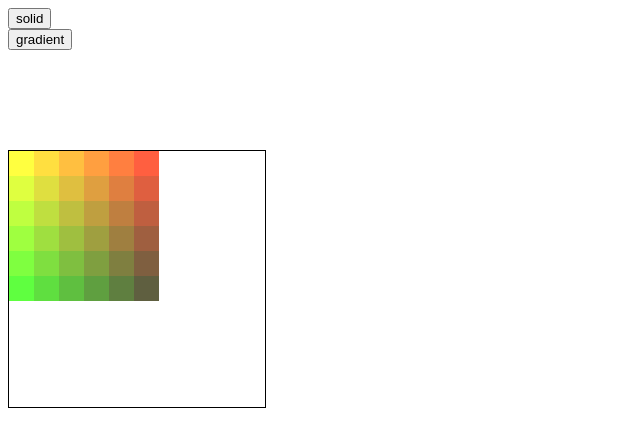
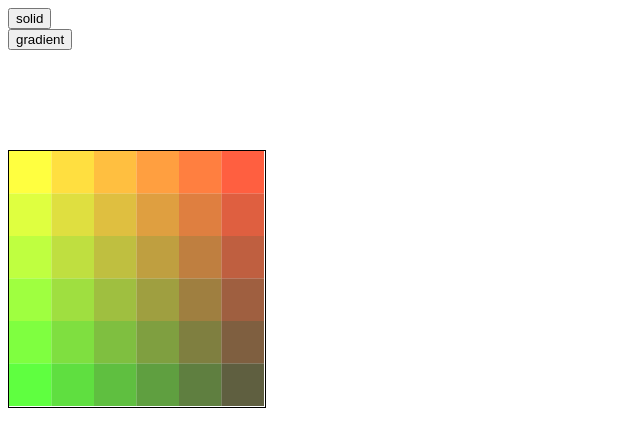
Before and after one commit to CodeSolutions2/temp_repo, a plain HTML site: page index1.html in a window 1280 px wide. Both pictures are taken after a click on the button "gradient". Shown: the whole page, without its empty margins (0-640 px from the left). Drawn offline with Linux system fonts and the light colour scheme.

Commit message:
Update index1.html

```diff
--- a/index1.html
+++ b/index1.html
@@ -24,20 +24,6 @@ document.getElementById("canvas_img").height = height;
 
 async function solid() {
 
-	// const image = await new Image();
-	// Make a solid colored background appear on the canvas
-	// image.onload = await function () {
-	// 	ctx.drawImage(image, 0, 0);
-	// 	const r = Math.floor(Math.random()*255);
-	// 	const g = Math.floor(Math.random()*255);
-	// 	const b = Math.floor(Math.random()*255);
-	// 	const alpha = Math.floor(Math.random()*100);
-	// 	ctx.fillStyle = `rgb(${r} ${g} ${b} / ${alpha}%)`;
-	// 	ctx.fillRect(0, 0, width, height);
-	// }
-
-	// OR
-
 	const r = Math.floor(Math.random()*255);
 	const g = Math.floor(Math.random()*255);
 	const b = Math.floor(Math.random()*255);
@@ -52,32 +38,22 @@ async function solid() {
 
 async function gradient() {
 
-	// const image = await new Image();
-	// image.onload = await function () {
-	// 	ctx.drawImage(image, 0, 0);
-		// Make a gradient colored background appear on the canvas
-	// 	const max_val = 20;
-	// 	const num_of_squares = Math.floor(Math.random()*max_val);
-	// 	for (let i = 0; i < num_of_squares; i++) {
-	// 		for (let j = 0; j < num_of_squares; j++) {
-	// 			let k = Math.floor(Math.random()*(num_of_squares-1));
-	// 			ctx.fillStyle = `rgb(${Math.floor((255 - 255/num_of_squares)*i)} ${Math.floor((255 - 255/num_of_squares)*j)} ${Math.floor((255 - 255/num_of_squares)*k)} / 75%)`;
-	// 			ctx.fillRect(j*(255/num_of_squares), i*(255/num_of_squares), 255/num_of_squares, 255/num_of_squares);
-	// 		}
-	// 	}
-	// }
-
-
-	// OR
-
 	// Make a gradient colored background appear on the canvas
 	const max_val = 20;
-	// const num_of_squares = Math.floor(Math.random()*max_val);
+
+	// ----------------------
 
 	// Verify example
 	const num_of_squares = 6;
+	// OR
+	// const num_of_squares = Math.floor(Math.random()*max_val);
+
+	// ----------------------
+
 	const val = 255/num_of_squares;
 	console.log("val: ", val);
+
+	// ----------------------
 
 	for (let i = 0; i < num_of_squares; i++) {
 		for (let j = 0; j < num_of_squares; j++) {
@@ -90,11 +66,11 @@ async function gradient() {
 			let b = 0;
 			ctx.fillStyle = `rgb(${r} ${g} ${b} / 75%)`;
 
-			// idea 0
-			ctx.fillRect(j * 25, i * 25, 25, 25);
+			// idea 0 - not sure why 25
+			// ctx.fillRect(j * 25, i * 25, 25, 25);
 
-			// idea 1
-			// ctx.fillRect(j * val, i * val, val, val);
+			// idea 1 - it should be val to fill the space of the canvas
+			ctx.fillRect(j * val, i * val, val, val);
 		}
 	}
 
```
